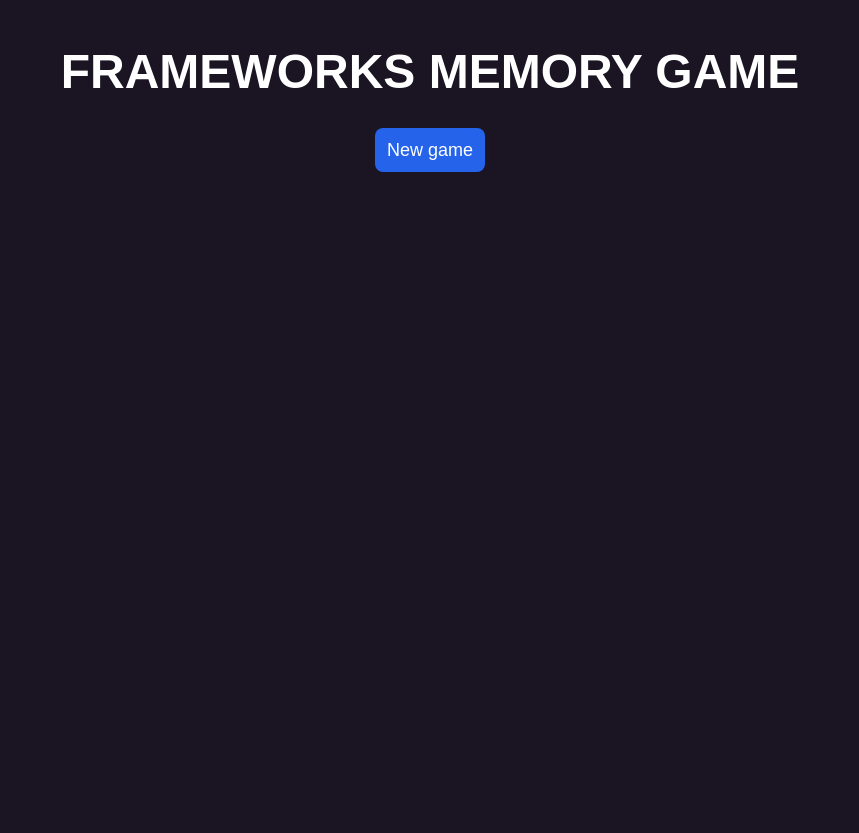
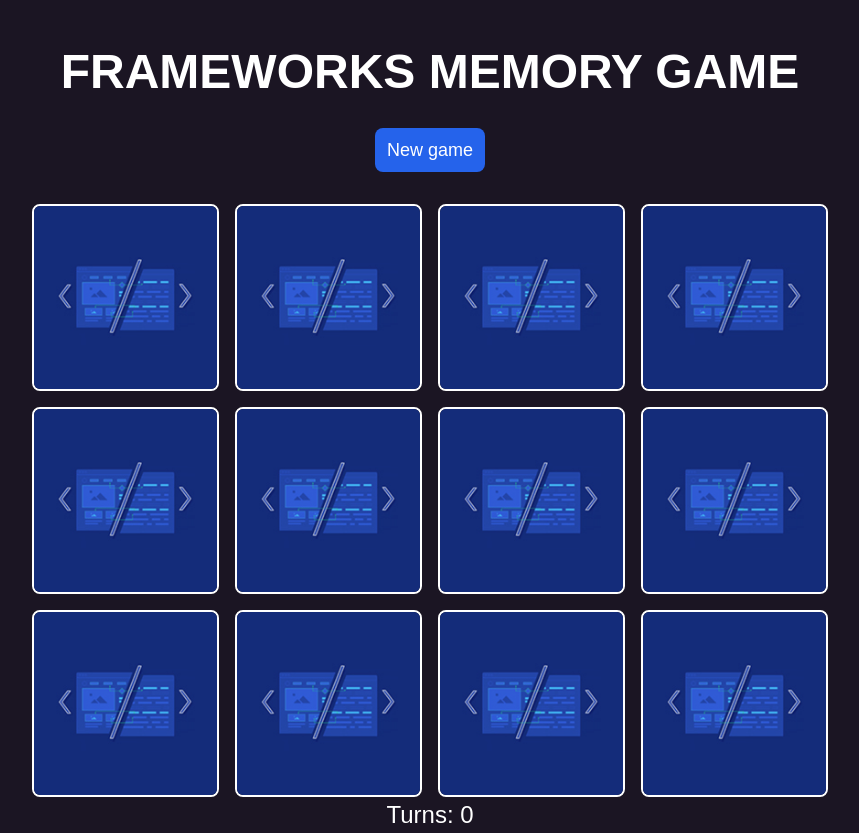
Before and after one commit to molul/framework_memory_game, a React app: page / in a window 1280 px wide. Shown: the whole page, without its empty margins (210-1069 px from the left). Before the commit the page ends 800 px from the top, so only its background shows below. Built offline with nearby package versions, Linux system fonts and the light colour scheme; the HTML template or start-up script is replaced by a standard one.

Commit message:
Flipping implemented

```diff
--- a/src/App.jsx
+++ b/src/App.jsx
@@ -14,14 +14,17 @@
 function App() {
   const [cards, setCards] = useState([]);
   const [turns, setTurns] = useState(0);
-	const [choiceOne, setChoiceOne] = useState(null)
-	const [choiceTwo, setChoiceTwo] = useState(null)
+	const [choiceOne, setChoiceOne] = useState(null);
+	const [choiceTwo, setChoiceTwo] = useState(null);
+	const [disabled, setDisabled] = useState(false);
 
   const shuffleCards = () => {
     const shuffledCards = [...cardImages, ...cardImages]
       .sort(() => Math.random() - 0.5)
       .map((card) => ({ ...card, id: Math.random() }));
 
+		setChoiceOne(null)
+		setChoiceTwo(null)
     setCards(shuffledCards);
     setTurns(0);
   };
@@ -33,6 +36,7 @@
 
 	useEffect (() => {
 		if (choiceOne && choiceTwo) {
+			setDisabled(true);
 			if (choiceOne.src === choiceTwo.src) {
 				setCards(prevCards => {
 					return prevCards.map(card => {
@@ -45,20 +49,22 @@
 				})
 				resetTurn();
 			} else {
-				console.log('No match')
-				resetTurn()
+				setTimeout(()=> resetTurn(), 1000)
 			}
 		}
 
 	}, [choiceOne, choiceTwo])
 
-	console.log(cards)
-
 	const resetTurn = () => {
 		setChoiceOne(null)
 		setChoiceTwo(null)
 		setTurns(prevTurns => prevTurns + 1)
+		setDisabled(false)
 	}
+
+	useEffect(() => {
+		shuffleCards()
+	}, [])
 
   return (
     <>
@@ -81,9 +87,16 @@
 
       <div className="max-w-[860px] px-8 grid grid-cols-3 md:grid-cols-4 gap-4 mx-auto">
         {cards.map((card, index) => (
-          <Card handleChoice={handleChoice} key={index} card={card} />
+          <Card
+						handleChoice={handleChoice}
+						key={index}
+						card={card}
+						flipped={card === choiceOne || card === choiceTwo || card.matched}
+						disabled={disabled}
+					/>
         ))}
       </div>
+			<p>Turns: {turns}</p>
     </>
   );
 }
--- /dev/null
+++ b/src/components/Card.css
@@ -0,0 +1,29 @@
+.card {
+	position: relative;
+}
+
+.card img {
+	width: 100%;
+	display:block;
+}
+
+.card .front {
+	transform: rotateY(90deg);
+	transition: all ease-in 0.2s;
+	position: absolute;
+}
+
+.flipped .front {
+	transform: rotateY(0deg);
+	transition-delay: 0.2s;
+}
+
+.card .back {
+	transition: all ease-in 0.2s;
+	transition-delay: 0.2s;
+}
+
+.flipped .back {
+	transform: rotateY(90deg);
+	transition-delay: 0s;
+}
--- a/src/components/Card.jsx
+++ b/src/components/Card.jsx
@@ -1,16 +1,27 @@
+import './Card.css'
 
-const Card = ({card, handleChoice}) => {
+const Card = ({ card, handleChoice, flipped, disabled }) => {
 
 	const handleClick = () => {
-		handleChoice(card)
+		if (!disabled) {
+			handleChoice(card)
+		}
 	}
 
   return (
-    <div>
-      <div className="rounded-lg overflow-hidden text-center">
-				<img className="mx-auto rounded-lg border-2 border-white bg-green-400" src={card.src} alt={"front-" + card.src} />
+    <div className='card'>
+      <div className={`
+				overflow-hidden
+				text-center
+				${flipped
+					? 'flipped'
+					:	''
+				}
+				`}
+			>
+				<img className="front  mx-auto rounded-lg border-2 border-white bg-green-400" src={card.src} alt={"front-" + card.src} />
 
-				<img onClick={handleClick} className="mx-auto  rounded-lg border-2 border-white bg-green-400" src="/img/back.jpg" alt="back" />
+				<img onClick={handleClick} className="transition-transform back mx-auto  rounded-lg border-2 border-white bg-green-400" src="/img/back.jpg" alt="back" />
       </div>
     </div>
   );
```
